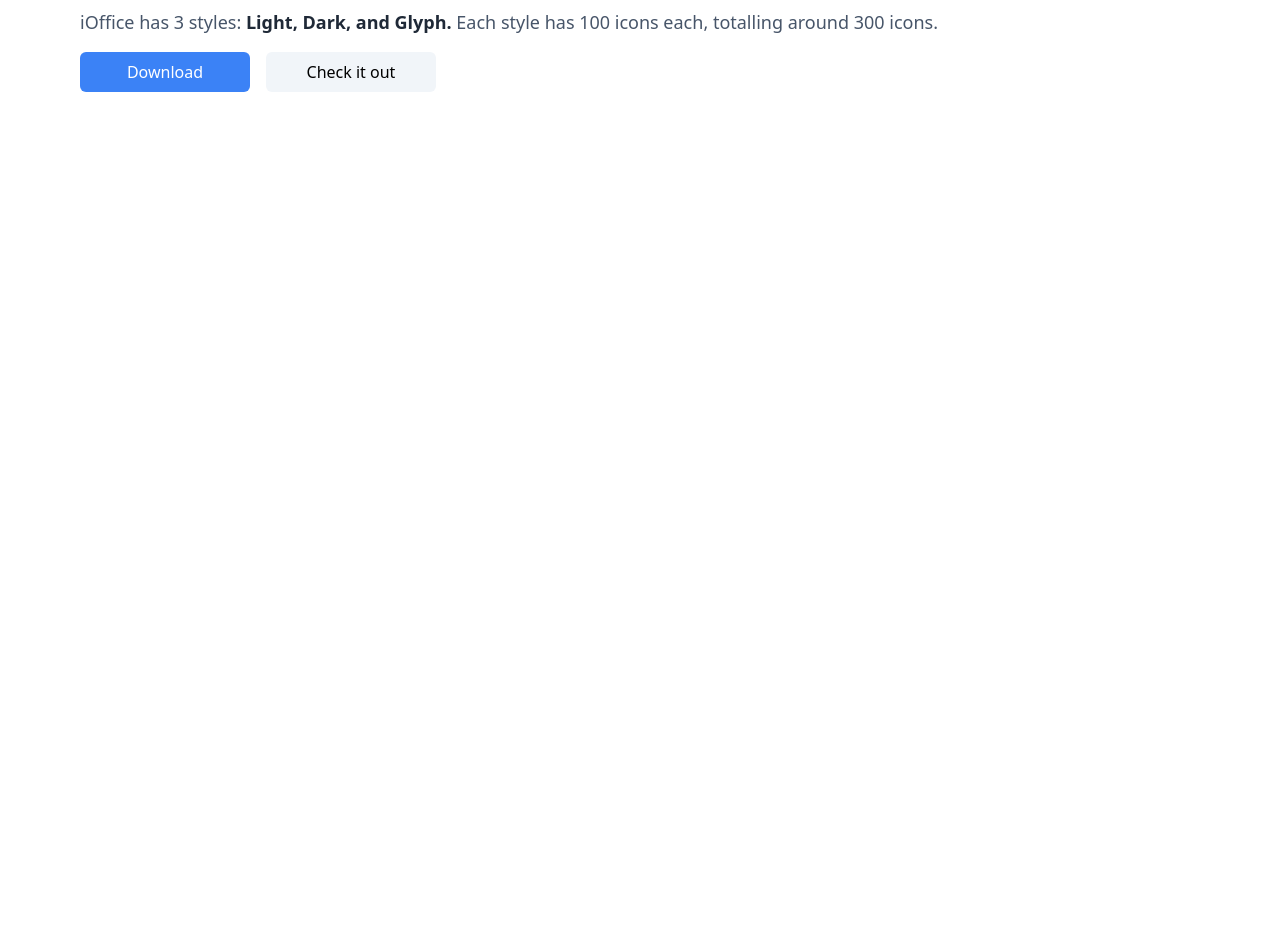
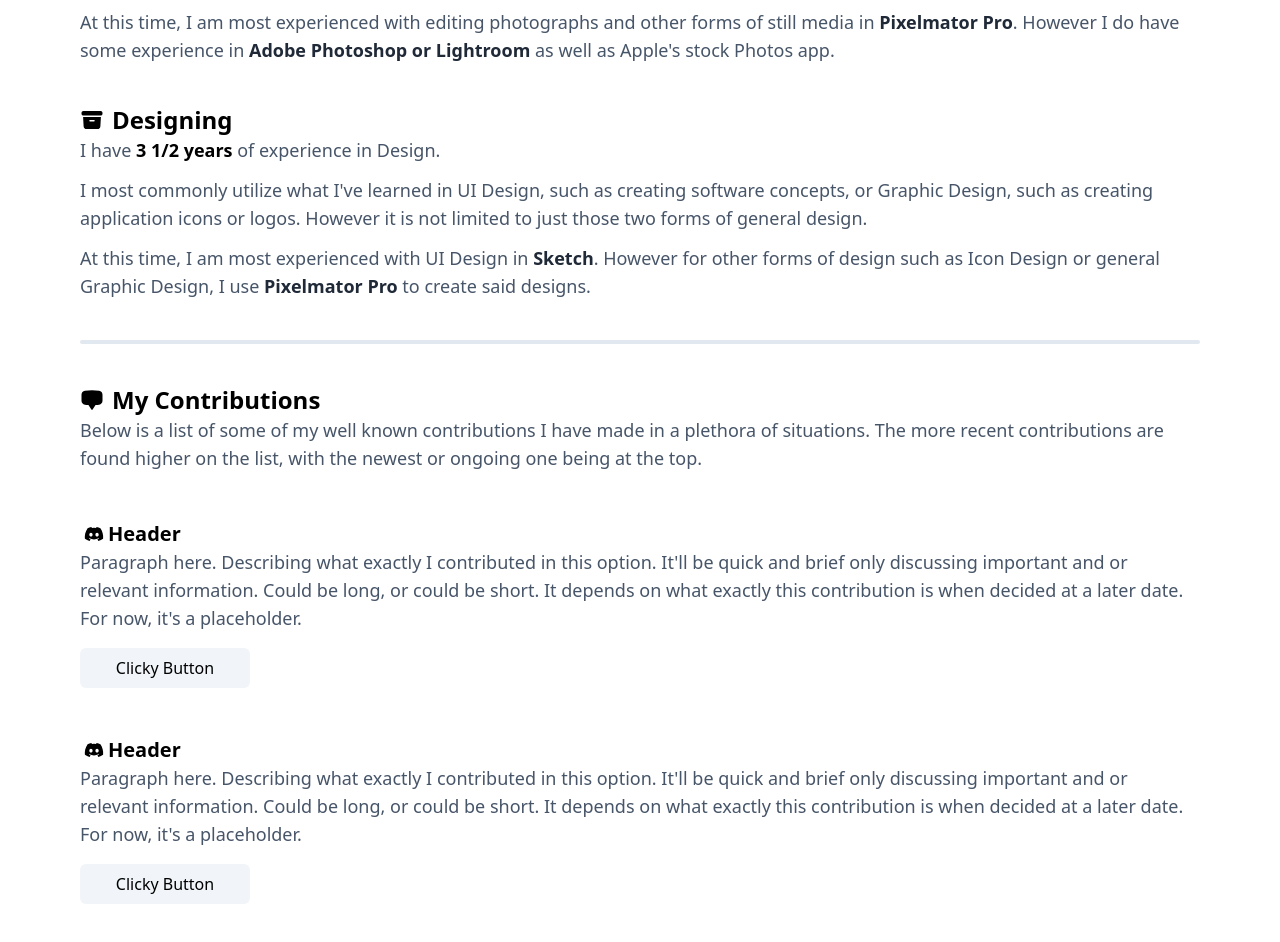
Before and after one commit to Korfi8267/Interstate, a Vue app: page /portfolio in a window 1280 px wide. Shown: the part 460-1402 px from the top of the page. Before the commit the page ends 800 px from the top, so only its background shows below. Built offline with nearby package versions, Linux system fonts and the light colour scheme; what hide-tailwind-scrollbar would draw is missing.

Commit message:
CHG: Subheader, ADD: portfilio information

```diff
--- a/src/views/Portfolio.vue
+++ b/src/views/Portfolio.vue
@@ -3,46 +3,126 @@
   <div class="my-24"/>
 
   <div class="flex flex-col md:flex-row items-center text-center md:text-left justify-center px-7 md:px-20">
-    <img class="w-16 md:w-12 h-16 md:h-12" src="../assets/box.png" /><div class="px-4 py-4"></div>
-    <div class="text-3xl font-semibold text-black dark:text-white">My Portfolio.<div class="text-xl font-normal text-gray-600 dark:text-gray-300">My experience of working with what I love.</div></div>
-    <div class="py-4 md:py-0"></div><div class="flex grow max-w-[780px]"></div>
+    <img class="w-16 md:w-12 h-16 md:h-12" src="../assets/binder.png" /><div class="px-4 py-4"></div>
+    <div class="text-3xl font-semibold text-black dark:text-white">My Portfolio.<div class="text-xl font-normal text-gray-600 dark:text-gray-300">My experience and contributions.</div></div>
+    <div class="py-4 md:py-0"></div><div class="flex grow max-w-[858px]"></div>
   </div>
 
-<div class="my-12 md:my-24"/>
+<div class="my-[88px] md:my-24"/>
 
 <div class="flex flex-row items-center justify-center px-7 md:px-20">
   <svg xmlns="http://www.w3.org/2000/svg" viewBox="0 0 24 24" fill="currentColor" class="w-6 h-6 text-black dark:text-white">
-  <path fill-rule="evenodd" d="M7.5 6a4.5 4.5 0 119 0 4.5 4.5 0 01-9 0zM3.751 20.105a8.25 8.25 0 0116.498 0 .75.75 0 01-.437.695A18.683 18.683 0 0112 22.5c-2.786 0-5.433-.608-7.812-1.7a.75.75 0 01-.437-.695z" clip-rule="evenodd" />
+  <path d="M3.375 3C2.339 3 1.5 3.84 1.5 4.875v.75c0 1.036.84 1.875 1.875 1.875h17.25c1.035 0 1.875-.84 1.875-1.875v-.75C22.5 3.839 21.66 3 20.625 3H3.375z" />
+  <path fill-rule="evenodd" d="M3.087 9l.54 9.176A3 3 0 006.62 21h10.757a3 3 0 002.995-2.824L20.913 9H3.087zm6.163 3.75A.75.75 0 0110 12h4a.75.75 0 010 1.5h-4a.75.75 0 01-.75-.75z" clip-rule="evenodd" />
 </svg>
   <div class="mx-1"/>
-  <div class="flex-grow max-w-[1199px] text-2xl font-semibold text-black dark:text-white">
-    iOffice
+  <div class="flex-grow max-w-[1199px] text-2xl font-semibold text-black dark:text-white">Photo Editing
   </div>
 </div>
 <div class="flex flex-row px-7 md:px-20 justify-center">
-  <div class="flex-grow max-w-[1230px] text-lg font-medium text-slate-600 dark:text-slate-400 mb-4">
-      iOffice is an icon pack that resembles the Micrsoft Office icons.
+  <div class="flex-grow max-w-[1230px] text-lg font-medium text-slate-600 dark:text-slate-400">
+      I have <a class="font-semibold text-black dark:text-slate-300">2 years</a> of experience in Photo Editing.
       <div class="my-3"/>
-      It takes the design language of Microsoft Office's icons and takes them a step further,
-      applying new ideas, colors and mechanics so that each icon is unique and special in their
-      own way.
+      This includes the skills I've learned in school which started in AUgust of 2022, and includes periods
+      of time where I taught myself a multitude of methods in terms of editing photos.
       <div class="my-3"/>
-      iOffice has 3 styles: <a class="text-gray-800 dark:text-slate-300 font-semibold">Light, Dark, and Glyph.</a>
-      Each style has 100 icons each, totalling around 300 icons.
+      At this time, I am most experienced with editing photographs and other forms of still media in
+      <a class="font-semibold text-gray-800 dark:text-slate-300">Pixelmator Pro</a>.
+      However I do have some experience in <a class="font-semibold text-gray-800 dark:text-slate-300">Adobe Photoshop or Lightroom</a> as well as Apple's stock Photos app.
     </div>
 </div>
 
-<div class="flex flex-col md:flex-row items-center justify-center px-7 md:px-20 mb-12">
-  <div class="flex-grow flex-col md:flex-row flex w-full max-w-[1230px]">
-  <a download href="src/assets/mii2.png" type="button" data-mdb-ripple="true" data-mdb-ripple-color="light" class="md:w-[170px] h-12 md:h-10 text-center justify-center transition ease-in-out delay-50 hover:scale-105 rounded-md  text-white bg-blue-500 dark:bg-blue-700 hover:bg-blue-700 dark:hover:bg-blue-500 items-center flex">
-    <div class="font-semibold sm:font-medium">Download</div>
-  </a>
- <div class="my-2 md:my-0 md:mx-2"/>
-  <a href="https://discord.gg/WXcdtQK" type="button" data-mdb-ripple="true" data-mdb-ripple-color="light" class="w-full md:w-[170px] h-12 md:h-10 text-center justify-center transition ease-in-out delay-50 hover:scale-105 rounded-md  text-black dark:text-white bg-slate-100 dark:bg-slate-700 hover:bg-slate-200 dark:hover:bg-slate-600 items-center flex">
-    <div class="font-semibold sm:font-medium">Check it out</div>
-  </a>
+<div class="my-10"/>
+
+<div class="flex flex-row items-center justify-center px-7 md:px-20">
+  <svg xmlns="http://www.w3.org/2000/svg" viewBox="0 0 24 24" fill="currentColor" class="w-6 h-6 text-black dark:text-white">
+  <path d="M3.375 3C2.339 3 1.5 3.84 1.5 4.875v.75c0 1.036.84 1.875 1.875 1.875h17.25c1.035 0 1.875-.84 1.875-1.875v-.75C22.5 3.839 21.66 3 20.625 3H3.375z" />
+  <path fill-rule="evenodd" d="M3.087 9l.54 9.176A3 3 0 006.62 21h10.757a3 3 0 002.995-2.824L20.913 9H3.087zm6.163 3.75A.75.75 0 0110 12h4a.75.75 0 010 1.5h-4a.75.75 0 01-.75-.75z" clip-rule="evenodd" />
+</svg>
+  <div class="mx-1"/>
+  <div class="flex-grow max-w-[1199px] text-2xl font-semibold text-black dark:text-white">Designing
+  </div>
 </div>
+<div class="flex flex-row px-7 md:px-20 justify-center">
+  <div class="flex-grow max-w-[1230px] text-lg font-medium text-slate-600 dark:text-slate-400">
+      I have <a class="font-semibold text-black dark:text-slate-300">3 1/2 years</a> of experience in
+      Design.
+      <div class="my-3"/>
+      I most commonly utilize what I've learned in UI Design, such as creating software concepts, or
+      Graphic Design, such as creating application icons or logos. However it is
+      not limited to just those two forms of general design.
+      <div class="my-3"/>
+      At this time, I am most experienced with UI Design in <a class="font-semibold text-gray-800 dark:text-slate-300">Sketch</a>.
+      However for other forms of design such as Icon Design or general Graphic Design, I use <a class="font-semibold text-gray-800 dark:text-slate-300">Pixelmator Pro</a>
+      to create said designs.
+    </div>
 </div>
+<div class="flex px-7 md:px-20">
+<hr class="flex-grow max-w-[1230px] h-1 mx-auto bg-slate-200 border-0 rounded my-10 dark:bg-slate-700">
+</div>
+
+<div class="flex flex-row items-center justify-center px-7 md:px-20">
+  <svg xmlns="http://www.w3.org/2000/svg" viewBox="0 0 24 24" fill="currentColor" class="w-6 h-6 text-black dark:text-white">
+  <path fill-rule="evenodd" d="M4.848 2.771A49.144 49.144 0 0112 2.25c2.43 0 4.817.178 7.152.52 1.978.292 3.348 2.024 3.348 3.97v6.02c0 1.946-1.37 3.678-3.348 3.97a48.901 48.901 0 01-3.476.383.39.39 0 00-.297.17l-2.755 4.133a.75.75 0 01-1.248 0l-2.755-4.133a.39.39 0 00-.297-.17 48.9 48.9 0 01-3.476-.384c-1.978-.29-3.348-2.024-3.348-3.97V6.741c0-1.946 1.37-3.68 3.348-3.97z" clip-rule="evenodd" />
+</svg>
+  <div class="mx-1"/>
+  <div class="flex-grow max-w-[1199px] text-2xl font-semibold text-black dark:text-white">My Contributions
+  </div>
+</div>
+<div class="flex flex-row px-7 md:px-20 justify-center mb-12">
+  <div class="flex-grow max-w-[1230px] text-lg font-medium text-slate-600 dark:text-slate-400">
+      Below is a list of some of my well known contributions I have made in a plethora of situations.
+      The more recent contributions are found higher on the list, with the newest or ongoing one being at the top.
+    </div>
+</div>
+<div class="flex flex-row items-center justify-center px-7 md:px-20">
+        <div class="items-center flex flex-row flex-grow max-w-[1230px] text-xl font-semibold text-black dark:text-white">
+        <svg xmlns="http://www.w3.org/2000/svg" viewBox="0 0 640 512" class="w-5 h-5 mx-1 text-black dark:text-white">
+        <path fill="currentColor" d="M524.531,69.836a1.5,1.5,0,0,0-.764-.7A485.065,485.065,0,0,0,404.081,32.03a1.816,1.816,0,0,0-1.923.91,337.461,337.461,0,0,0-14.9,30.6,447.848,447.848,0,0,0-134.426,0,309.541,309.541,0,0,0-15.135-30.6,1.89,1.89,0,0,0-1.924-.91A483.689,483.689,0,0,0,116.085,69.137a1.712,1.712,0,0,0-.788.676C39.068,183.651,18.186,294.69,28.43,404.354a2.016,2.016,0,0,0,.765,1.375A487.666,487.666,0,0,0,176.02,479.918a1.9,1.9,0,0,0,2.063-.676A348.2,348.2,0,0,0,208.12,430.4a1.86,1.86,0,0,0-1.019-2.588,321.173,321.173,0,0,1-45.868-21.853,1.885,1.885,0,0,1-.185-3.126c3.082-2.309,6.166-4.711,9.109-7.137a1.819,1.819,0,0,1,1.9-.256c96.229,43.917,200.41,43.917,295.5,0a1.812,1.812,0,0,1,1.924.233c2.944,2.426,6.027,4.851,9.132,7.16a1.884,1.884,0,0,1-.162,3.126,301.407,301.407,0,0,1-45.89,21.83,1.875,1.875,0,0,0-1,2.611,391.055,391.055,0,0,0,30.014,48.815,1.864,1.864,0,0,0,2.063.7A486.048,486.048,0,0,0,610.7,405.729a1.882,1.882,0,0,0,.765-1.352C623.729,277.594,590.933,167.465,524.531,69.836ZM222.491,337.58c-28.972,0-52.844-26.587-52.844-59.239S193.056,219.1,222.491,219.1c29.665,0,53.306,26.82,52.843,59.239C275.334,310.993,251.924,337.58,222.491,337.58Zm195.38,0c-28.971,0-52.843-26.587-52.843-59.239S388.437,219.1,417.871,219.1c29.667,0,53.307,26.82,52.844,59.239C470.715,310.993,447.538,337.58,417.871,337.58Z"/>
+        </svg>
+        <div class="align-left text-xl font-semibold text-black dark:text-white">Header</div>
+      </div>
+ </div>
+ <div class="flex flex-row px-7 md:px-20 justify-center">
+   <div class="flex-grow max-w-[1230px] text-lg font-medium text-slate-600 dark:text-slate-400 mb-4">
+       Paragraph here. Describing what exactly I contributed in this option. It'll be quick and brief only discussing
+       important and or relevant information. Could be long, or could be short. It depends on what exactly this contribution
+       is when decided at a later date. For now, it's a placeholder.
+     </div>
+ </div>
+
+ <div class="flex flex-row items-center justify-center px-7 md:px-20 mb-12">
+   <div class="flex-grow max-w-[1230px]">
+   <a href="https://discord.gg/WXcdtQK" type="button" data-mdb-ripple="true" data-mdb-ripple-color="light" class="md:w-[170px] h-12 md:h-10 text-center justify-center transition ease-in-out delay-50 hover:scale-105 rounded-md  text-black dark:text-white bg-slate-100 dark:bg-slate-700 hover:bg-blue-400 dark:hover:bg-blue-600 hover:text-white items-center flex">
+     <div class="font-semibold sm:font-medium">Clicky Button</div>
+     </a>
+ </div>
+ </div>
+
+ <div class="flex flex-row items-center justify-center px-7 md:px-20">
+        <div class="items-center flex flex-row flex-grow max-w-[1230px] text-xl font-semibold text-black dark:text-white">
+        <svg xmlns="http://www.w3.org/2000/svg" viewBox="0 0 640 512" class="w-5 h-5 mx-1 text-black dark:text-white">
+        <path fill="currentColor" d="M524.531,69.836a1.5,1.5,0,0,0-.764-.7A485.065,485.065,0,0,0,404.081,32.03a1.816,1.816,0,0,0-1.923.91,337.461,337.461,0,0,0-14.9,30.6,447.848,447.848,0,0,0-134.426,0,309.541,309.541,0,0,0-15.135-30.6,1.89,1.89,0,0,0-1.924-.91A483.689,483.689,0,0,0,116.085,69.137a1.712,1.712,0,0,0-.788.676C39.068,183.651,18.186,294.69,28.43,404.354a2.016,2.016,0,0,0,.765,1.375A487.666,487.666,0,0,0,176.02,479.918a1.9,1.9,0,0,0,2.063-.676A348.2,348.2,0,0,0,208.12,430.4a1.86,1.86,0,0,0-1.019-2.588,321.173,321.173,0,0,1-45.868-21.853,1.885,1.885,0,0,1-.185-3.126c3.082-2.309,6.166-4.711,9.109-7.137a1.819,1.819,0,0,1,1.9-.256c96.229,43.917,200.41,43.917,295.5,0a1.812,1.812,0,0,1,1.924.233c2.944,2.426,6.027,4.851,9.132,7.16a1.884,1.884,0,0,1-.162,3.126,301.407,301.407,0,0,1-45.89,21.83,1.875,1.875,0,0,0-1,2.611,391.055,391.055,0,0,0,30.014,48.815,1.864,1.864,0,0,0,2.063.7A486.048,486.048,0,0,0,610.7,405.729a1.882,1.882,0,0,0,.765-1.352C623.729,277.594,590.933,167.465,524.531,69.836ZM222.491,337.58c-28.972,0-52.844-26.587-52.844-59.239S193.056,219.1,222.491,219.1c29.665,0,53.306,26.82,52.843,59.239C275.334,310.993,251.924,337.58,222.491,337.58Zm195.38,0c-28.971,0-52.843-26.587-52.843-59.239S388.437,219.1,417.871,219.1c29.667,0,53.307,26.82,52.844,59.239C470.715,310.993,447.538,337.58,417.871,337.58Z"/>
+        </svg>
+        <div class="align-left text-xl font-semibold text-black dark:text-white">Header</div>
+      </div>
+ </div>
+ <div class="flex flex-row px-7 md:px-20 justify-center">
+   <div class="flex-grow max-w-[1230px] text-lg font-medium text-slate-600 dark:text-slate-400 mb-4">
+    Paragraph here. Describing what exactly I contributed in this option. It'll be quick and brief only discussing
+       important and or relevant information. Could be long, or could be short. It depends on what exactly this contribution
+       is when decided at a later date. For now, it's a placeholder.
+     </div>
+ </div>
+
+ <div class="flex flex-row items-center justify-center px-7 md:px-20 mb-12">
+   <div class="flex-grow max-w-[1230px]">
+   <a href="https://discord.gg/WXcdtQK" type="button" data-mdb-ripple="true" data-mdb-ripple-color="light" class="md:w-[170px] h-12 md:h-10 text-center justify-center transition ease-in-out delay-50 hover:scale-105 rounded-md  text-black dark:text-white bg-slate-100 dark:bg-slate-700 hover:bg-blue-400 dark:hover:bg-blue-600 hover:text-white items-center flex">
+     <div class="font-semibold sm:font-medium">Clicky Button</div>
+     </a>
+ </div>
+ </div>
+
 </div>
 </template>
 <script>
```
